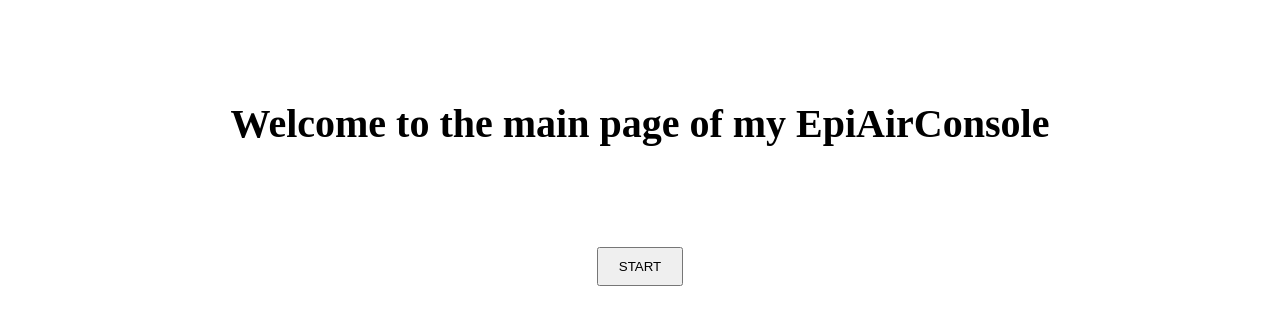
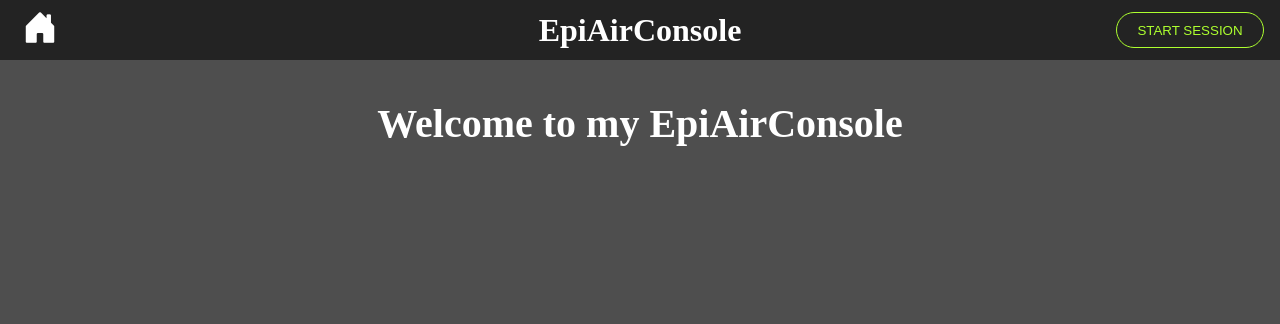
Before and after one commit to clement-augustinowick/EpiAirConsdole, a website: page public/index.html in a window 1280 px wide. Drawn offline with nearby package versions, Linux system fonts and the light colour scheme; no server answers.

Commit message:
[feat]: add menu (home button and start session button) in main page

```diff
--- a/public/controllers-script.js
+++ b/public/controllers-script.js
@@ -3,7 +3,7 @@ const sessionID = urlParams.get('session');
 
 const socket = io('http://10.17.71.230:3000');
 
-document.getElementById('input-code-session').textContent = sessionID;
+document.getElementById('input-code-session').value = sessionID;
 
 // CONTROLLER -> SERVER
 document.getElementById('join-session').addEventListener('click', () => {
--- a/public/index.html
+++ b/public/index.html
@@ -5,13 +5,29 @@
         <meta charset="utf-8"/>
         <link href="style.css" rel="stylesheet"/>
         <script src="https://cdn.socket.io/4.7.1/socket.io.min.js"></script>
+        <link rel="stylesheet" href="https://cdn.jsdelivr.net/npm/bootstrap-icons@1.11.3/font/bootstrap-icons.css">
     </head>
 
     <body>
-        <h1>Welcome to the main page of my EpiAirConsole</h1>
+        <div class="menu">
+            <div class="menu-div" id="menu-div-left">
+                <a class="menu-btn" id="menu-btn-home" href="/">
+                    <i class="bi bi-house-door-fill" id="home-icon"></i>
+                </a>
+            </div>
+
+            <div class="menu-div-center">
+                <h2>EpiAirConsole</h2>
+            </div>
+
+            <div class="menu-div">
+                <button class="menu-btn" id="menu-btn-start-session">START SESSION</button>
+            </div>
+        </div>
+
+        <h1>Welcome to my EpiAirConsole</h1>
 
         <div id="main-container">
-            <button id="start-session">START</button>
             <p id="session-code"></p>
             <div id="QRCode-container"></div>
         </div>
--- a/public/script.js
+++ b/public/script.js
@@ -3,7 +3,7 @@ const socket = io('http://localhost:3000');
 let sessionID = null;
 
 // MAIN SCREEN -> SERVER
-document.getElementById('start-session').addEventListener('click', () => {
+document.getElementById('menu-btn-start-session').addEventListener('click', () => {
     socket.emit('create-session', null, (response) => {
         document.getElementById('session-code').textContent = `Session code : ${response.sessionID}`;
         document.getElementById('QRCode-container').innerHTML = `<img src="${response.qrDataUrl}" alt="QR code to connect players to session">`;
--- a/public/style.css
+++ b/public/style.css
@@ -4,25 +4,84 @@
     box-sizing: border-box;
 }
 
+body {
+    background: rgb(78, 78, 78);
+}
+
 h1 {
+    color: white;
     margin: 100px 0;
     font-size: 2.5em;
+    text-align: center;
+}
+
+h2 {
+    color: white;
+    font-size: 2em;
     text-align: center;
 }
 
 div {
     width: 100%;
     justify-content: center;
+    align-items: center;
     display: flex;
     flex-direction: column;
-    align-items: center;
 }
 
 div.main-container * {
     margin: 20px 0;
 }
 
+div.menu {
+    width: 100%;
+    background-color: rgb(35, 35, 35);
+    height: 60px;
+    position: fixed;
+    top: 0;
+    display: grid;
+    grid-template-columns: 180px 1fr 180px;
+}
+
+div.menu-div {
+    height: 60px;
+}
+
+div#menu-div-left {
+    display: block;
+}
+
+.menu-btn {
+    height: 60%;
+    border: none;
+}
+
+a#menu-btn-home {
+    width: 40px;
+    height: 40px;
+    margin: 10px 0 0 20px;
+    background-color: rgb(35, 35, 35);
+    display: flex;
+    justify-content: center;
+    align-items: center;
+}
+
+i.bi.bi-house-door-fill {
+    font-size: 35px;
+    color: white;
+    cursor: pointer;
+}
+
+button#menu-btn-start-session {
+    background-color: rgb(35, 35, 35);
+    color: greenyellow;
+    border: 1px solid greenyellow;
+    border-radius: 20px;
+    cursor: pointer;
+}
+
 p {
+    color: white;
     font-size: 2em;
 }
 
```
